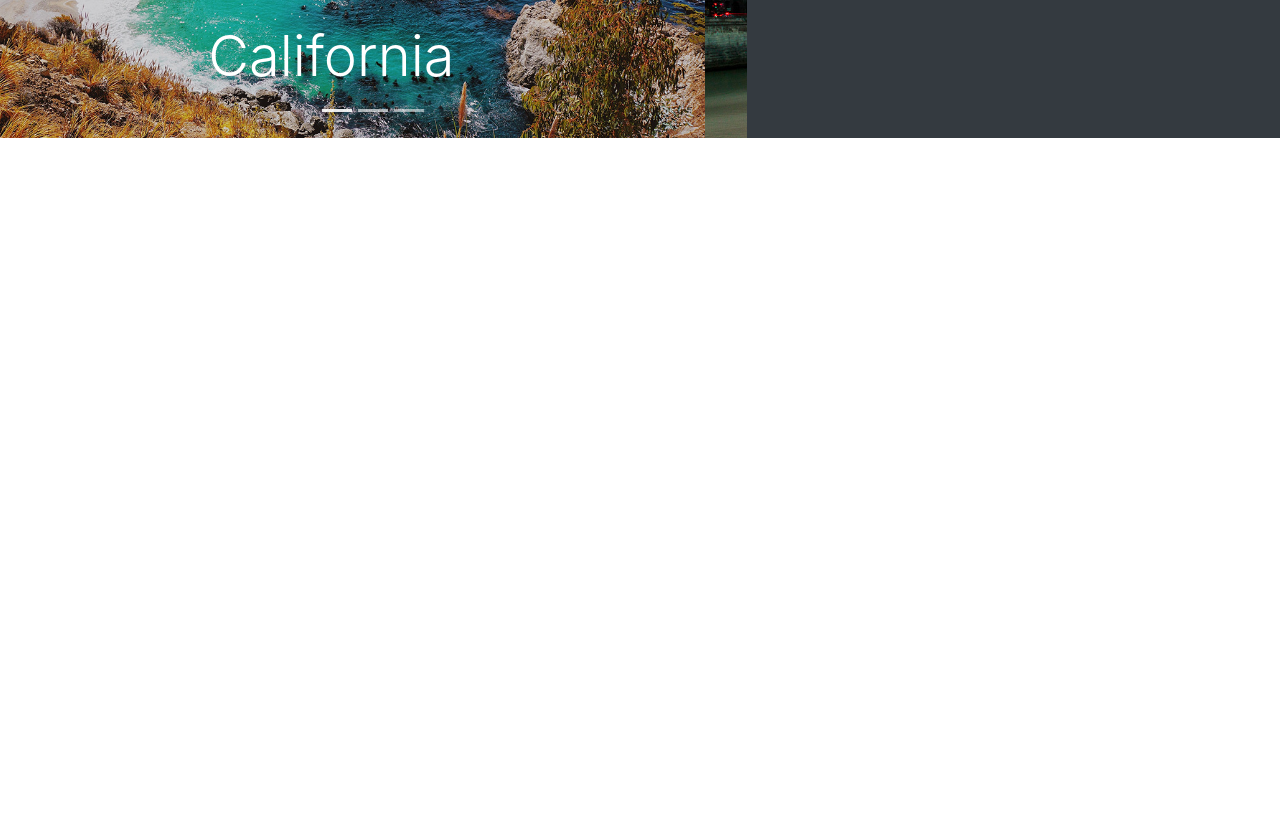
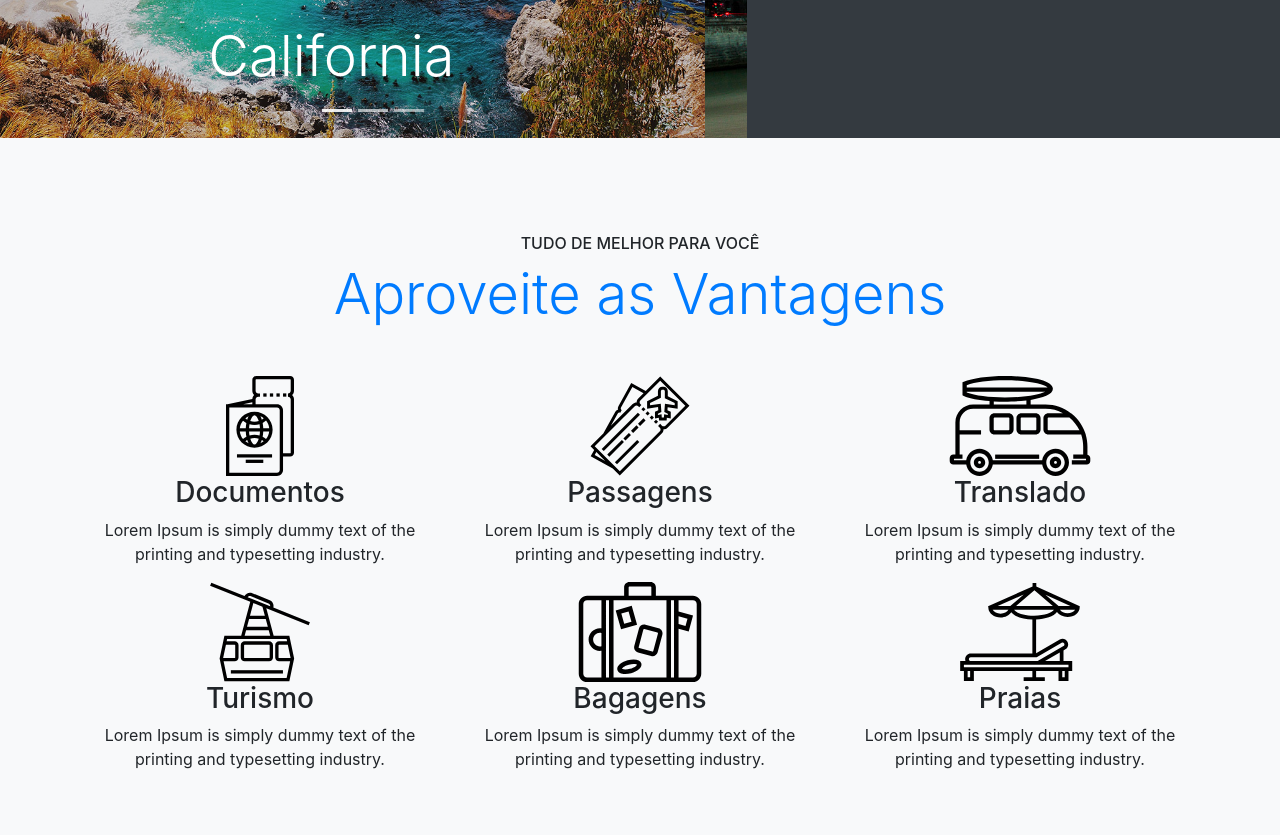
Before and after one commit to Keemluvr/caravan, a plain HTML site: page index.html in a window 1280 px wide. Shown: the part 435-1270 px from the top of the page. Before the commit the page ends 800 px from the top, so only its background shows below. Drawn offline with nearby package versions, Linux system fonts and the light colour scheme.

Commit message:
Grid das vantagens criado

```diff
--- a/css/style.css
+++ b/css/style.css
@@ -6,3 +6,7 @@ body {
     box-shadow: 0 2px 4px 0 rgba(0,0,0,.05),
                 0 4px 8px 0 rgba(0,0,0,.05);
 }
+
+.icon {
+    height: 100px;
+}
--- a/index.html
+++ b/index.html
@@ -114,6 +114,63 @@
             </div>
         </div>
     </section>
+
+    <section class="py-5 bg-light text-center">
+        <div class="container">
+
+            <!-- Title -->
+            <div class="my-5">
+                <span class="h6 d-block">TUDO DE MELHOR PARA VOCÊ</span>
+                <h2 class="display-4 text-primary">Aproveite as Vantagens</h2>
+            </div>
+            <!-- End title -->
+
+            <div class="row">
+                <div class="col-xl-4 col-md-6">
+                    <div class="icon d-flex justify-content-center">
+                        <img src="img/icones/passaporte.svg" alt="Passaporte">
+                    </div>
+                    <h3>Documentos</h3>
+                    <p>Lorem Ipsum is simply dummy text of the printing and typesetting industry.</p>
+                </div>
+                <div class="col-xl-4 col-md-6">
+                    <div class="icon d-flex justify-content-center">
+                        <img src="img/icones/passagens.svg" alt="Passagens">
+                    </div>
+                    <h3>Passagens</h3>
+                    <p>Lorem Ipsum is simply dummy text of the printing and typesetting industry.</p>
+                </div>
+                <div class="col-xl-4 col-md-6">
+                    <div class="icon d-flex justify-content-center">
+                        <img src="img/icones/translado.svg" alt="Translado">
+                    </div>
+                    <h3>Translado</h3>
+                    <p>Lorem Ipsum is simply dummy text of the printing and typesetting industry.</p>
+                </div>
+                <div class="col-xl-4 col-md-6">
+                    <div class="icon d-flex justify-content-center">
+                        <img src="img/icones/turismo.svg" alt="Turismo">
+                    </div>
+                    <h3>Turismo</h3>
+                    <p>Lorem Ipsum is simply dummy text of the printing and typesetting industry.</p>
+                </div>
+                <div class="col-xl-4 col-md-6">
+                    <div class="icon d-flex justify-content-center">
+                        <img src="img/icones/bagagens.svg" alt="Bagagens">
+                    </div>
+                    <h3>Bagagens</h3>
+                    <p>Lorem Ipsum is simply dummy text of the printing and typesetting industry.</p>
+                </div>
+                <div class="col-xl-4 col-md-6">
+                    <div class="icon d-flex justify-content-center">
+                        <img src="img/icones/praias.svg" alt="Praias">
+                    </div>
+                    <h3>Praias</h3>
+                    <p>Lorem Ipsum is simply dummy text of the printing and typesetting industry.</p>
+                </div>
+            </div>
+        </div>
+    </section>
     <!-- End content -->
 
     <script src="https://code.jquery.com/jquery-3.3.1.slim.min.js" integrity="sha384-q8i/X+965DzO0rT7abK41JStQIAqVgRVzpbzo5smXKp4YfRvH+8abtTE1Pi6jizo" crossorigin="anonymous"></script>
```
